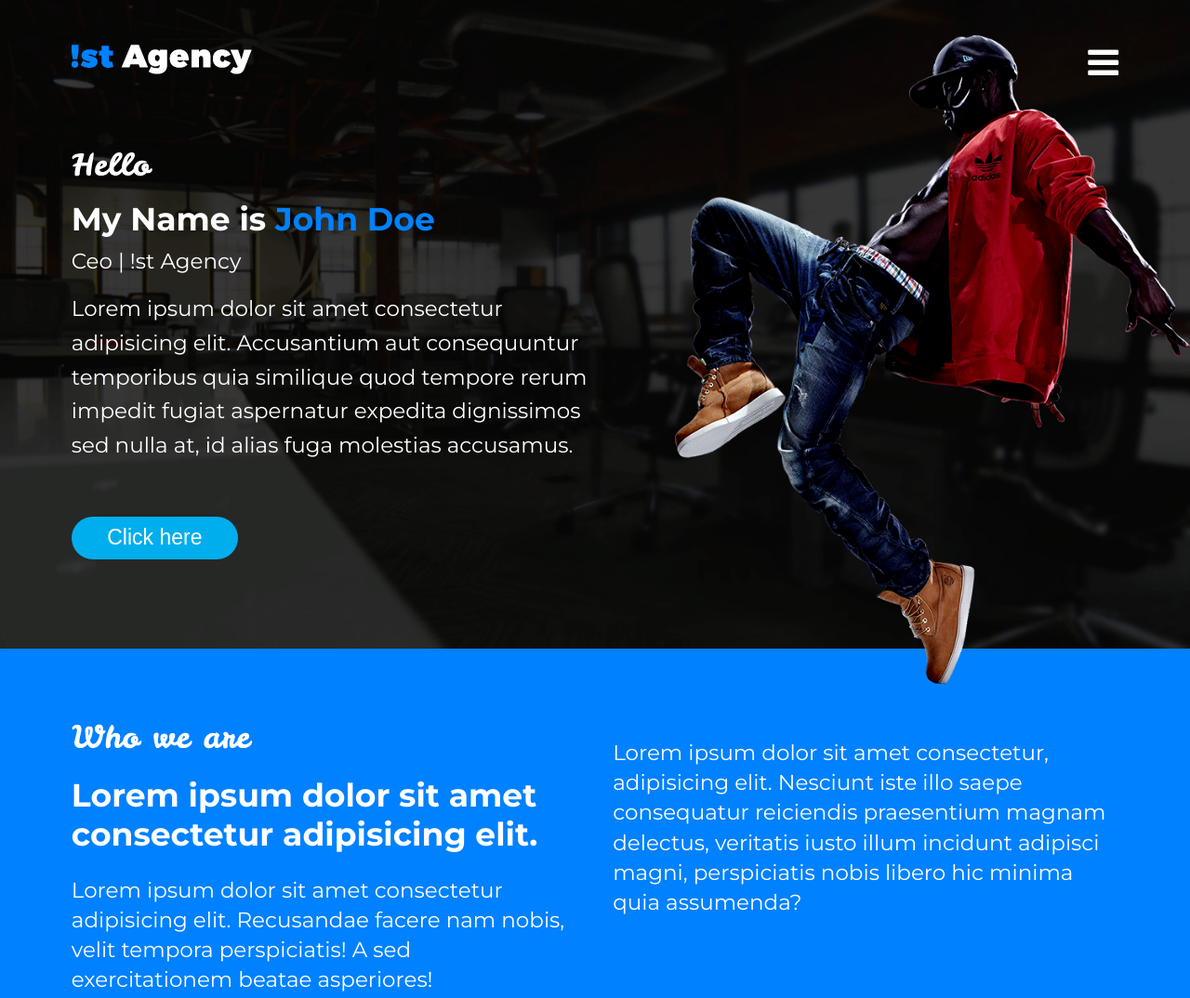
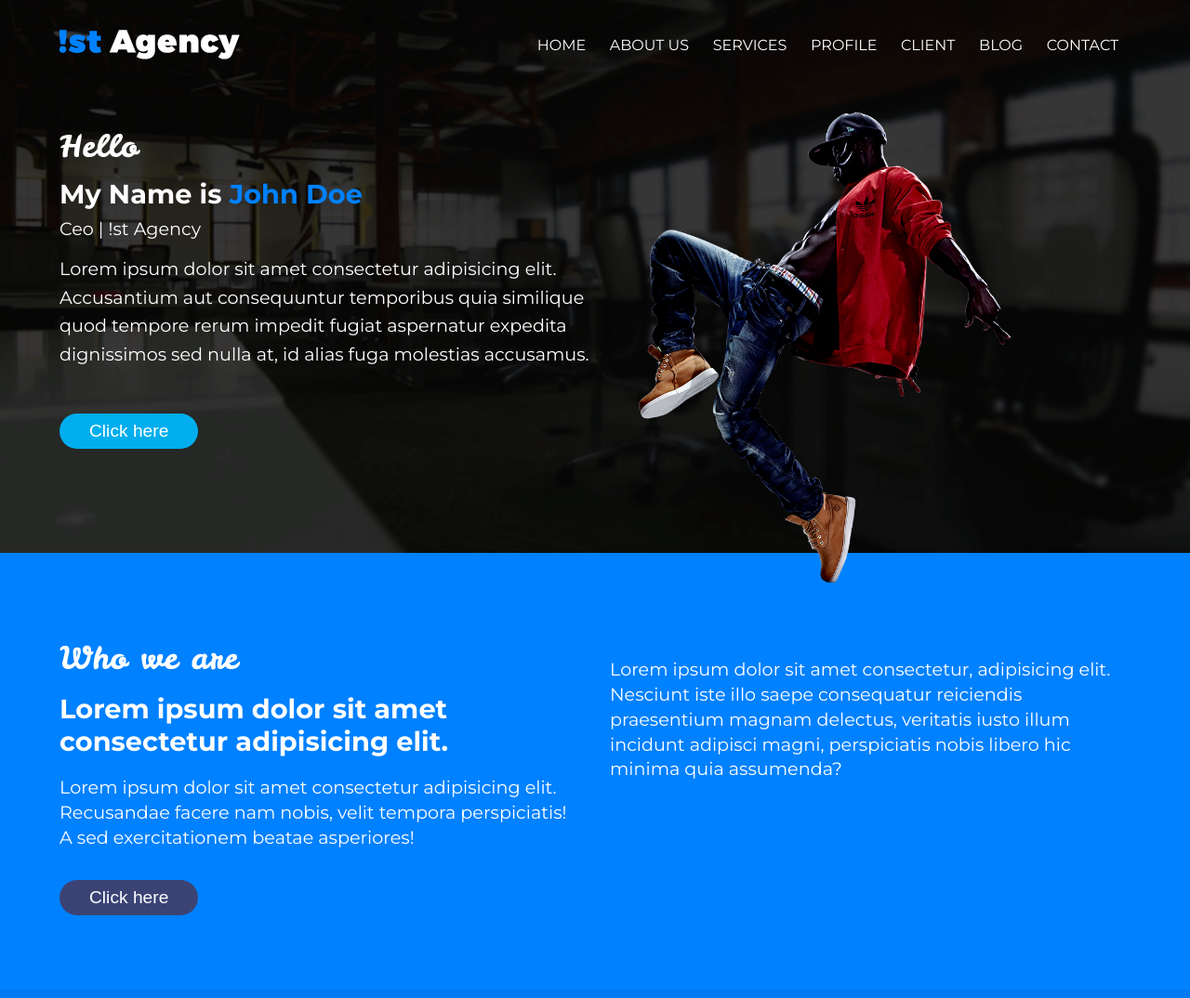
Before and after one commit to adrian-domanski/PSD-agency, a plain HTML site: page dist/index.html in a window 1280 px wide. Shown: the top 1074 px of the page at 93% size. Drawn offline with Linux system fonts and the light colour scheme.

Commit message:
Added 1200px+ responsive

```diff
--- a/SCSS/_client.scss
+++ b/SCSS/_client.scss
@@ -22,6 +22,6 @@
 .client-grid {
 
     &__item {
-        margin-top: 3rem;
+        padding: 6rem 0 2rem 0;
     }
 }
--- a/SCSS/_footer.scss
+++ b/SCSS/_footer.scss
@@ -3,11 +3,15 @@
     background: url('/dist/img/footer-bg.jpg') center no-repeat;
     background-size: cover;
     text-align: center;
-    padding: 4rem 0;
+    padding: 4rem 0 2rem 0;
     line-height: 1.4;
 
     &__header {
         padding: 2rem 0;
+    }
+
+    .l-container {
+        padding-bottom: 0rem;
     }
 }
 
@@ -49,7 +53,24 @@
 .message {
     resize: none;
     font-family: "Montserrat";
-    height: 200px;
+    min-height: 200px;
+    padding: 1rem;
+
+    &::-webkit-scrollbar-track {
+        -webkit-box-shadow: inset 0 0 6px rgba(0, 0, 0, 0.3);
+        border-radius: 10px;
+        background-color: rgba(245, 245, 245, 0.459);
+    }
+
+    &::-webkit-scrollbar {
+        width: 12px;
+        background-color: rgba(245, 245, 245, 0.514);
+    }
+
+    &::-webkit-scrollbar-thumb {
+        -webkit-box-shadow: inset 0 0 6px rgba(0, 0, 0, .3);
+        background-color: #555;
+    }
 }
 
 // Social icons
--- a/SCSS/_header.scss
+++ b/SCSS/_header.scss
@@ -3,25 +3,28 @@
 // Header section
 .header {
     background-image: url('/dist/img/baner-bg.jpg');
-    width: 100vw;
+    width: 100%;
     background-position: center;
     background-repeat: no-repeat;
     background-size: cover;
     position: relative;
+
+    .l-container {
+        position: relative;
+    }
 }
 
 .header__model {
     position: absolute;
-    max-width: 50vw;
-    max-height: 100%;
-    min-height: 90%;
+    max-height: 85%;
+    max-width: 50%;
     right: 0;
     bottom: -2rem;
     display: none;
 }
 
 .header-content {
-    margin-top: 1.5rem;
+    padding: 5rem 0;
     font-size: $mobileFontSize;
     padding-bottom: 5rem;
     text-align: center;
@@ -50,20 +53,25 @@
     display: flex;
     width: 100%;
     justify-content: space-between;
-    padding: 2.5rem 0;
 
-    &__logo {
+    &-logo {
+        display: flex;
+        align-items: center;
+    }
+
+    &-logo__img {
         font-weight: 900;
+        // height: 100%;
+        width: 100%;
     }
 }
 
 .menu {
     list-style-type: none;
-    // display: flex;
     display: none;
 
     &__item {
-        padding: 0 5px;
+        padding: 0 .4rem;
         display: flex;
         align-items: center;
         text-transform: uppercase;
--- a/SCSS/_media.scss
+++ b/SCSS/_media.scss
@@ -1,7 +1,8 @@
 // Media queries
+
 @media screen and (min-width: 768px) {
     .l-container {
-        padding: 0 4rem;
+        padding: 2rem 4rem;
     }
 
 
@@ -22,7 +23,7 @@
         }
 
         &__icon {
-            height: 70px;
+            height: 60px;
         }
     }
 
@@ -39,6 +40,23 @@
 
 // Breakpoint min-width 998px
 @media screen and (min-width: 998px) {
+
+    // Menu
+    .menu {
+        display: flex;
+        justify-content: space-between;
+
+
+        &__item {
+            font-size: .9rem;
+        }
+
+    }
+
+    .menu-toggle {
+        display: none;
+    }
+
 
     // Header
     .header {
@@ -71,23 +89,6 @@
     .services-icon {
         height: 60px;
     }
-
-    // This needs wider screen!
-
-    // .icon-group {
-    //     display: flex;
-    //     align-items: center;
-    //     position: relative;
-    // }
-
-    // .services {
-
-    //     &-icon {
-    //         width: 50px;
-    //         left: -65px;
-    //         position: absolute;
-    //     }
-    // }
 
     .services-grid {
         text-align: center;
@@ -254,3 +255,42 @@
     }
 
 }
+
+// This needs wider screen!
+
+// .icon-group {
+//     display: flex;
+//     align-items: center;
+//     position: relative;
+// }
+
+// .services {
+
+//     &-icon {
+//         width: 50px;
+//         left: -65px;
+//         position: absolute;
+//     }
+// }
+
+
+// 1200px  and wider
+@media screen and (min-width: 1200px) {
+    html {
+        font-size: 16px;
+    }
+
+    .header__model {
+        right: 15%;
+    }
+
+    // Menu
+    .menu {
+
+        &__item {
+            padding: 0 .8rem;
+            font-size: 1rem;
+        }
+
+    }
+}
--- a/SCSS/main.scss
+++ b/SCSS/main.scss
@@ -19,6 +19,23 @@ html {
     font-size: $mobileFontSize;
 }
 
+body {
+    &::-webkit-scrollbar-track {
+        -webkit-box-shadow: inset 0 0 6px rgba(0, 0, 0, 0.3);
+        background-color: #F5F5F5;
+    }
+
+    &::-webkit-scrollbar {
+        width: 12px;
+        background-color: #F5F5F5;
+    }
+
+    &::-webkit-scrollbar-thumb {
+        -webkit-box-shadow: inset 0 0 6px rgba(0, 0, 0, .3);
+        background-color: #555;
+    }
+}
+
 i {
     font-family: "FontAwesome";
     font-style: normal;
@@ -28,7 +45,8 @@ i {
 
 .l-container {
     margin: 0 auto;
-    padding: 0 $pagePadding;
+    padding: 2rem;
+    max-width: 1400px;
 }
 
 .text-blue {
--- a/dist/index.html
+++ b/dist/index.html
@@ -18,8 +18,8 @@
         <div class="l-container">
             <!-- Menu -->
             <navbar class="navbar">
-                <div class="navbar__logo">
-                    <img class="img" src="./img/logo.png" alt="Agency logo">
+                <div class="navbar-logo">
+                    <img class="navbar-logo__img" src="./img/logo.png" alt="Agency logo">
                 </div>
                 <ul class="menu">
                     <li class="menu__item"><a href="#!" class="menu-link">Home</a></li>
@@ -46,8 +46,8 @@
                 </p>
                 <button class="btn btn--lightBlue">Click here</button>
             </div>
+            <img src="/dist/img/model.png" alt="Model" class="header__model">
         </div>
-        <img src="/dist/img/model.png" alt="Model" class="header__model">
     </section>
 
     <!-- Who we are section -->
```
Also changed, not shown: dist/css/main.min.css, 1 other file.
